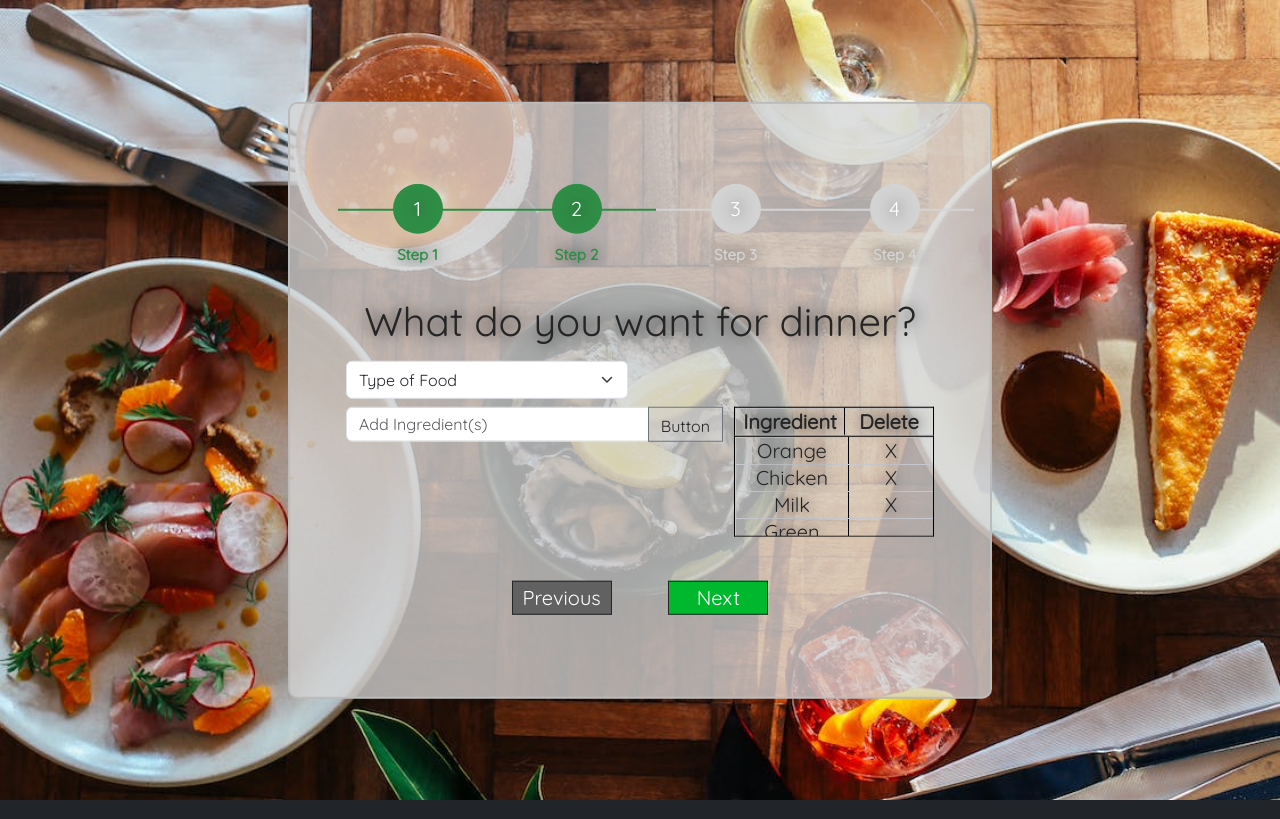
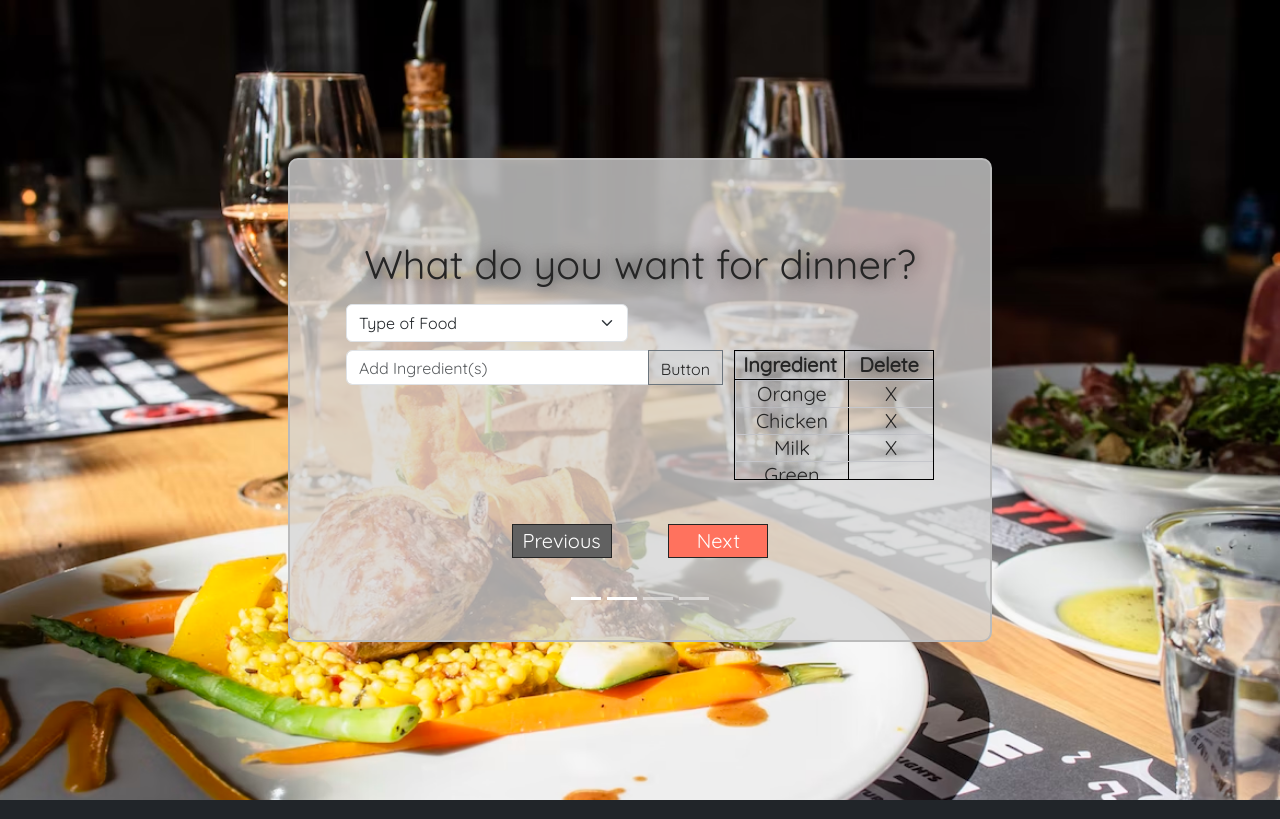
Before and after one commit to reverofsuturb/FlixandTails, a plain HTML site: page choices.html in a window 1280 px wide. Both pictures are taken after a click on the button "Next". Shown: the top 819 px of the page. Drawn offline with nearby package versions, Linux system fonts and the light colour scheme.

Commit message:
mostly finished the slide function

```diff
--- a/assets/choices.css
+++ b/assets/choices.css
@@ -18,7 +18,7 @@ html {
 }
 
 .landingImg {
-  background-image: url("./Images/drinks\ and\ dinner.jpeg");
+  background-image: url("./Images/dinner\ and\ drinks.avif");
   background-size: cover;
 }
 
@@ -108,7 +108,7 @@ html {
 
 .form,
 .next-step {
-  background: #00b82e;
+  background: #ff725e;
 }
 
 #form .previous-step:hover,
@@ -118,22 +118,21 @@ html {
 
 #form .next-step:hover,
 #form .next-step:focus {
-  background-color: #2f8d46;
+  background-color: #ff725e;
 }
 
 .text {
-  color: #2f8d46;
+  color: #ff725e;
   font-weight: normal;
 }
 
 #progressbar {
   margin-bottom: 30px;
   overflow: hidden;
-  color: lightgrey;
 }
 
 #progressbar .active {
-  color: #2f8d46;
+  color: #ff725e;
 }
 
 #progressbar li {
@@ -187,7 +186,7 @@ html {
 
 #progressbar li.active:before,
 #progressbar li.active:after {
-  background: #2f8d46;
+  background: #ff725e;
 }
 
 .progress {
@@ -195,7 +194,7 @@ html {
 }
 
 .progress-bar {
-  background-color: #2f8d46;
+  background-color: #ff725e;
 }
 
 /* .dinnerForm {
--- a/assets/choices.js
+++ b/assets/choices.js
@@ -10,7 +10,9 @@ $(document).ready(function () {
     currentStep = $(this).parent();
     nextStep = $(this).parent().next();
 
-    $("#progressbar li").eq($("fieldset").index(nextStep)).addClass("active");
+    $("#progressbar button")
+      .eq($("fieldset").index(nextStep))
+      .addClass("active");
 
     nextStep.show();
     currentStep.animate(
@@ -35,7 +37,7 @@ $(document).ready(function () {
     currentStep = $(this).parent();
     previousStep = $(this).parent().prev();
 
-    $("#progressbar li")
+    $("#progressbar button")
       .eq($("fieldset").index(currentStep))
       .removeClass("active");
 
--- a/choices.html
+++ b/choices.html
@@ -29,19 +29,20 @@
             class="choices px-3 text-center position-absolute row-cols-12 top-50 start-50 translate-middle"
           >
             <form id="form">
-              <!-- <div class="carousel-indicators">
+              <div id="progressbar" class="carousel-indicators">
                         <button type="button" data-bs-target="#carouselExampleIndicators" data-bs-slide-to="0" class="active" aria-current="true" aria-label="Slide 1"></button>
                         <button type="button" data-bs-target="#carouselExampleIndicators" data-bs-slide-to="1" aria-label="Slide 2"></button>
                         <button type="button" data-bs-target="#carouselExampleIndicators" data-bs-slide-to="2" aria-label="Slide 3"></button>
-                    </div> -->
-              <ul id="progressbar">
+                        <button type="button" data-bs-target="#carouselExampleIndicators" data-bs-slide-to="3" aria-label="Slide 3"></button>
+                    </div>
+              <!-- <ul id="progressbar">
                 <li class="active" id="step1">
                   <strong>Step 1</strong>
                 </li>
                 <li id="step2"><strong>Step 2</strong></li>
                 <li id="step3"><strong>Step 3</strong></li>
                 <li id="step4"><strong>Step 4</strong></li>
-              </ul>
+              </ul> -->
               <fieldset>
                 <h1>What do you want to do?</h1>
                 <p class="description">Select at least one</p>
```
